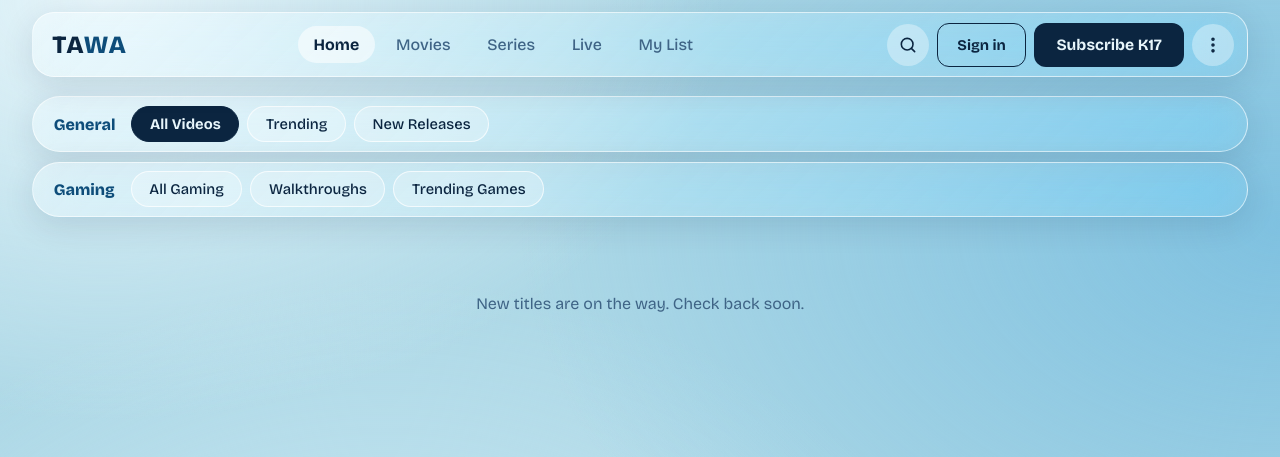
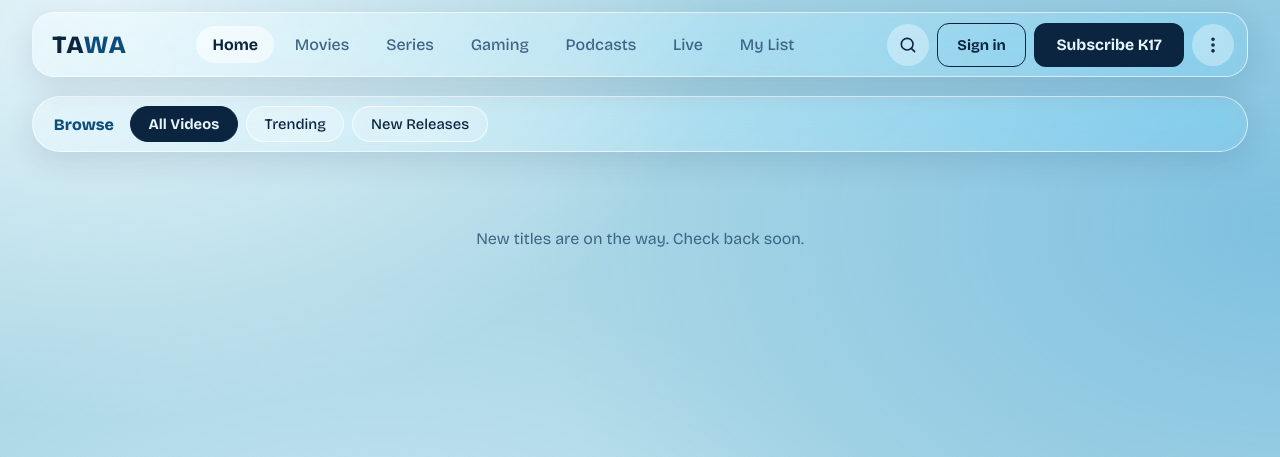
Before and after one commit to trexi2006benwa-prog/tawa-streaming, a Flask app: page / in a window 1280 px wide. Shown: the top 457 px of the page. Run offline with Flask 3, Linux system fonts and the light colour scheme; data that the repository does not hold is empty; some libraries are stand-ins or nearby versions.

Commit message:
Update index.html

```diff
--- a/templates/index.html
+++ b/templates/index.html
@@ -70,7 +70,10 @@
   .cards.grid { flex-wrap:wrap; overflow:visible; }
   .card { flex:none; width:236px; background:none; border:none; color:inherit; text-align:left; cursor:pointer; scroll-snap-align:start; }
   .poster { position:relative; aspect-ratio:16/10; border-radius:18px; overflow:hidden; border:1px solid rgba(255,255,255,.7); display:flex; align-items:flex-end; justify-content:flex-end; padding:.5rem .9rem; box-shadow:0 6px 18px rgba(11,37,64,.18); transition:transform .18s,box-shadow .18s; }
-  .poster b { font-size:5rem; font-weight:800; line-height:.8; color:rgba(255,255,255,.2); }
+  .poster b { font-size:5rem; font-weight:800; line-height:.8; color:rgba(255,255,255,.2); position:relative; z-index:1; }
+  .poster img.poster-img { position:absolute; inset:0; width:100%; height:100%; object-fit:cover; display:block; }
+  .poster.has-thumb b { display:none; }
+  .poster .chip, .poster .go, .poster .bar { z-index:2; }
   .chip { position:absolute; left:10px; top:10px; padding:.2rem .65rem; border-radius:999px; font-size:.76rem; font-weight:700; color:var(--ink); background:rgba(255,255,255,.7); backdrop-filter:blur(6px); }
   .chip.live { background:var(--live); color:#fff; }
   .go { position:absolute; left:10px; bottom:10px; width:38px; height:38px; border-radius:50%; background:rgba(255,255,255,.85); color:var(--ink); display:grid; place-items:center; opacity:0; transform:scale(.8); transition:.18s; }
@@ -148,7 +151,6 @@
 <main>
   <div style="display:flex;flex-direction:column;gap:.6rem">
     <div class="chips glass" id="chipsG" role="group" aria-label="General filters"></div>
-    <div class="chips glass" id="chipsX" role="group" aria-label="Gaming filters"></div>
   </div>
   <section class="hero" id="hero" hidden>
     <div class="hb">
@@ -230,13 +232,12 @@
 
 <script>
   const $ = (id) => document.getElementById(id);
-  const ORDER = ['Trending Now', 'Popular Movies', 'TV Shows'];
-  const CAT = { trending: 'Trending Now', movies: 'Popular Movies', series: 'TV Shows', walk: 'Walkthroughs', games: 'Trending Games' };
+  const ORDER = ['Trending Now', 'Popular Movies', 'TV Shows', 'Podcasts'];
+  const CAT = { trending: 'Trending Now', movies: 'Popular Movies', series: 'TV Shows', podcasts: 'Podcasts', gaming: 'Gaming' };
   const GEN = { all: 'All Videos', trending: 'Trending', new: 'New Releases' };
-  const GAME = { gaming: 'All Gaming', walk: 'Walkthroughs', games: 'Trending Games' };
-  const GAMECATS = ['Walkthroughs', 'Trending Games'];
-  const LABEL = Object.assign({ movies: 'Movies', series: 'Series' }, GEN, GAME);
-  const NAV = { all: 'Home', movies: 'Movies', series: 'Series', live: 'Live', list: 'My List' };
+  const GAMECATS = ['Walkthroughs', 'Trending Games', 'Gaming', 'Gameplay', 'Esports'];
+  const LABEL = Object.assign({ movies: 'Movies', series: 'Series', podcasts: 'Podcasts', gaming: 'Gaming' }, GEN);
+  const NAV = { all: 'Home', movies: 'Movies', series: 'Series', gaming: 'Gaming', podcasts: 'Podcasts', live: 'Live', list: 'My List' };
   let me = { signed_in: false, subscribed: false, price: 17 };
   let library = [], live = { is_live: false }, filter = 'all', q = '', current = null;
   let lastSave = 0, hls = null, retryTimer = null, watchingLive = false, idleTimer = null;
@@ -262,8 +263,7 @@
     nav.textContent = '';
     const fill = (box, label, map) => { box.textContent = ''; if (label) box.append(el('em', '', label)); Object.entries(map).forEach(([k, t]) => { const b = el('button', filter === k ? 'on' : '', t); b.type = 'button'; b.onclick = () => setFilter(k); box.append(b); }); };
     fill(nav, '', NAV);
-    fill($('chipsG'), 'General', GEN);
-    fill($('chipsX'), 'Gaming', GAME);
+    fill($('chipsG'), 'Browse', GEN);
   }
   function setFilter(k) { filter = k; renderBars(); renderRows(); }
   function renderAuth() {
@@ -295,6 +295,11 @@
     const p = el('div', 'poster'), h = hue(title);
     p.style.background = 'linear-gradient(145deg,hsl(' + h + ',60%,38%),hsl(' + ((h + 45) % 360) + ',55%,20%))';
     p.append(el('b', '', (title || '?').trim().charAt(0).toUpperCase()));
+    if (opts.thumb) {
+      const img = el('img', 'poster-img'); img.alt = title + ' thumbnail'; img.loading = 'lazy'; img.src = opts.thumb;
+      img.onerror = () => { img.remove(); p.classList.remove('has-thumb'); };
+      p.classList.add('has-thumb'); p.prepend(img);
+    }
     if (opts.live) p.append(el('span', 'chip live', 'Live')); else if (opts.chip) p.append(el('span', 'chip', opts.chip));
     const go = el('span', 'go'); go.innerHTML = '<svg class="i f" viewBox="0 0 24 24"><path d="M5 3l15 9-15 9z"/></svg>'; p.append(go);
     if (opts.pct) { const bar = el('div', 'bar'), f = el('u'); f.style.width = opts.pct + '%'; bar.append(f); p.append(bar); }
@@ -308,7 +313,9 @@
     const w = el('div', 'cards' + (o && o.grid ? ' grid' : '')); cards.forEach((c) => w.appendChild(c));
     s.append(h, w); root.appendChild(s);
   }
-  const vcards = (list) => list.map((v) => card(v.title, v.category, { chip: v.category === 'Trending Now' ? 'Trending' : '' }, () => play(v)));
+  const vcards = (list) => list.map((v) => card(v.title, v.category, { thumb: v.thumb || ('/thumb/' + v.id), chip: v.category === 'Trending Now' ? 'Trending' : '' }, () => play(v)));
+  const isGaming = (v) => GAMECATS.includes((v.category || '').trim());
+  const homeCategory = (v) => isGaming(v) ? 'TV Shows' : (v.category || 'General');
   function renderRows() {
     const root = $('rows'); root.textContent = '';
     const src = library.filter((v) => !q || v.title.toLowerCase().includes(q));
@@ -317,12 +324,12 @@
       const prog = store('tawa_progress');
       addRow(root, 'Continue Watching', 'continue', src.filter((v) => prog[v.id] && prog[v.id].t > 5 && prog[v.id].t < prog[v.id].d * 0.95)
         .map((v) => card(v.title, 'Pick up where you left off', { pct: Math.round(prog[v.id].t / prog[v.id].d * 100) }, () => play(v))));
-      const cats = [...new Set(src.map((v) => v.category))];
-      ORDER.filter((n) => cats.includes(n)).concat(cats.filter((n) => !ORDER.includes(n))).forEach((n) => addRow(root, n, null, vcards(src.filter((v) => v.category === n))));
+      const cats = [...new Set(src.map(homeCategory))];
+      ORDER.filter((n) => cats.includes(n)).concat(cats.filter((n) => !ORDER.includes(n))).forEach((n) => addRow(root, n, null, vcards(src.filter((v) => homeCategory(v) === n))));
     } else if (filter === 'new') addRow(root, 'New Releases', null, vcards(src.slice(0, 12)), { grid: true });
     else if (filter === 'list') { const ids = store('tawa_list'); addRow(root, 'My List', null, vcards(src.filter((v) => ids.includes(v.id))), { grid: true }); }
     else if (filter === 'live') { if (live.is_live) addRow(root, 'Live now', 'live', [card(live.title || 'TAWA Live', 'Streaming now', { live: true }, playLive)], { live: true, grid: true }); }
-    else if (filter === 'gaming') addRow(root, 'All Gaming', null, vcards(src.filter((v) => GAMECATS.includes(v.category))), { grid: true });
+    else if (filter === 'gaming') addRow(root, 'Gaming', null, vcards(src.filter(isGaming)), { grid: true });
     else addRow(root, LABEL[filter], null, vcards(src.filter((v) => v.category === CAT[filter])), { grid: true });
     if (!root.children.length) root.append(el('p', 'empty', filter === 'list' ? 'Your list is empty. Tap + My List on a title to save it.' : filter === 'live' ? 'No live event right now. Check back soon.' : q ? 'No titles match your search.' : 'New titles are on the way. Check back soon.'));
     renderHero();
@@ -339,7 +346,7 @@
       const v = library[0]; hero.hidden = false; hero.className = 'hero';
       $('heroTag').className = 'badge'; $('heroTag').textContent = 'New on TAWA';
       $('heroTitle').textContent = v.title;
-      $('heroText').textContent = 'Zambian movies, shows and live events, all in one place.';
+      $('heroText').textContent = 'Zambian movies, series, podcasts and live events, all in one place.';
       $('heroBtn').textContent = 'Watch now'; $('heroPlay').onclick = () => play(v);
       $('heroList').hidden = false; $('heroList').textContent = store('tawa_list').includes(v.id) ? '\u2713 In My List' : '+ My List';
       $('heroList').onclick = () => { toggleList(v.id); renderHero(); };
```
